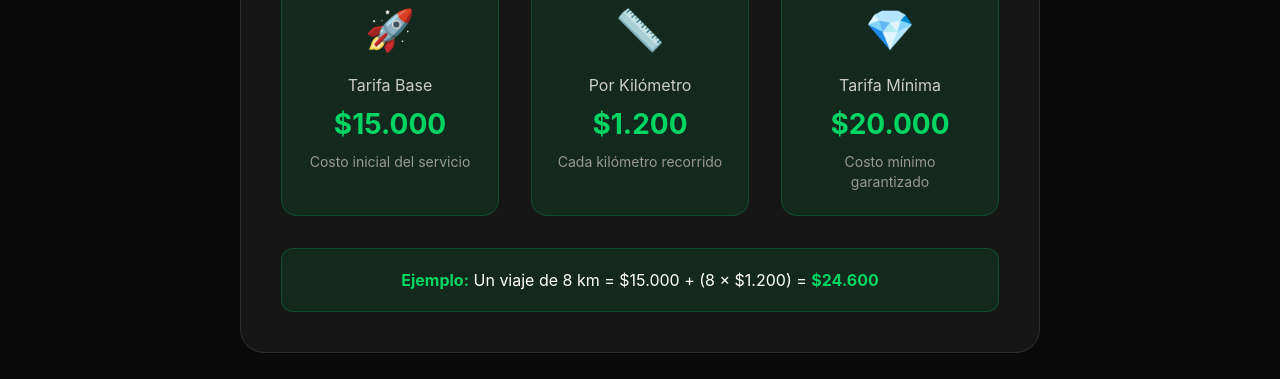
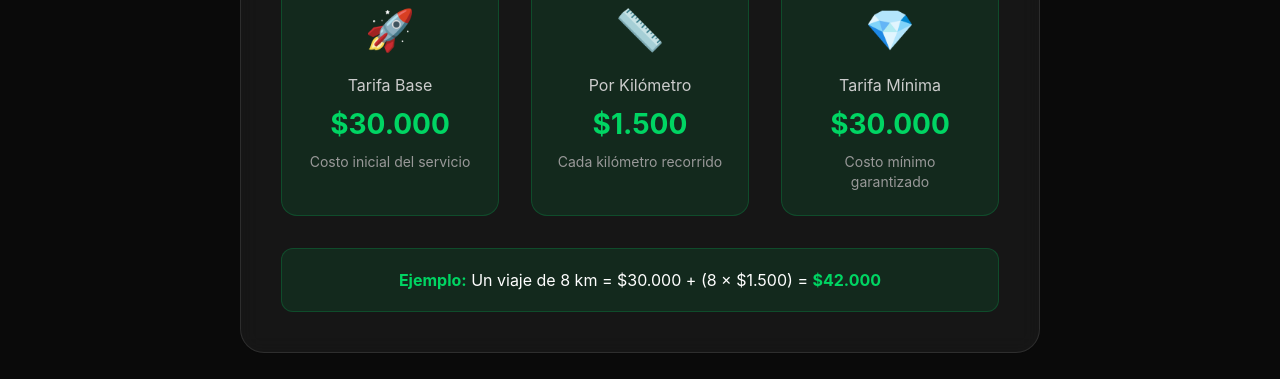
Before and after one commit to alexitico1989/grua-style-pwa, a Django app: page / in a window 1280 px wide. Shown: the part 2468-2847 px from the top of the page. Run offline with Django 4.2, Linux system fonts and the light colour scheme.

Commit message:
Update home.html

```diff
--- a/templates/grua_app/home.html
+++ b/templates/grua_app/home.html
@@ -984,27 +984,27 @@
                 <div class="price-item">
                     <div class="price-icon">🚀</div>
                     <div class="price-label">Tarifa Base</div>
-                    <div class="price-value">$15.000</div>
+                    <div class="price-value">$30.000</div>
                     <div class="price-description">Costo inicial del servicio</div>
                 </div>
 
                 <div class="price-item">
                     <div class="price-icon">📏</div>
                     <div class="price-label">Por Kilómetro</div>
-                    <div class="price-value">$1.200</div>
+                    <div class="price-value">$1.500</div>
                     <div class="price-description">Cada kilómetro recorrido</div>
                 </div>
 
                 <div class="price-item">
                     <div class="price-icon">💎</div>
                     <div class="price-label">Tarifa Mínima</div>
-                    <div class="price-value">$20.000</div>
+                    <div class="price-value">$30.000</div>
                     <div class="price-description">Costo mínimo garantizado</div>
                 </div>
             </div>
 
             <div class="pricing-example">
-                <strong>Ejemplo:</strong> Un viaje de 8 km = $15.000 + (8 × $1.200) = <strong>$24.600</strong>
+                <strong>Ejemplo:</strong> Un viaje de 8 km = $30.000 + (8 × $1.500) = <strong>$42.000</strong>
             </div>
         </div>
     </div>
```
